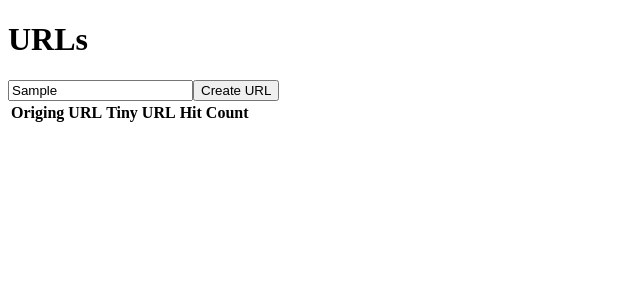
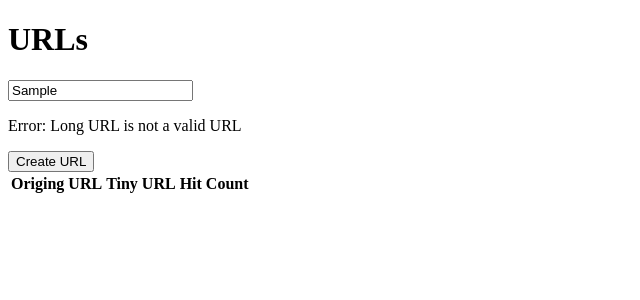
Before and after one commit to nikmanchan/chiisai-url, a React (Create React App) app: page /#/ in a window 1280 px wide. Both pictures are taken after typing "Sample" into the empty fields and a click on the button "Create URL". Shown: the top 300 px of the page, without its empty margins (0-640 px from the left). Built offline with nearby package versions, Linux system fonts and the light colour scheme.

Commit message:
create error message and display if showErrorMessage is set to true in TinyURL.js

```diff
--- a/src/components/TinyURL/TinyURL.js
+++ b/src/components/TinyURL/TinyURL.js
@@ -42,6 +42,7 @@ class TinyURL extends Component {
                 <h1>URLs</h1>
                 <form onSubmit={this.handleFormSubmit}>
                     <input required value={this.state.originalURL} onChange={this.handleInputChange('originalURL')}></input>
+                    {this.state.showErrorMessage === true && <p>Error: Long URL is not a valid URL</p>}
                     <button value="submit" type="submit">Create URL</button>
                 </form>
                 <table>
```
